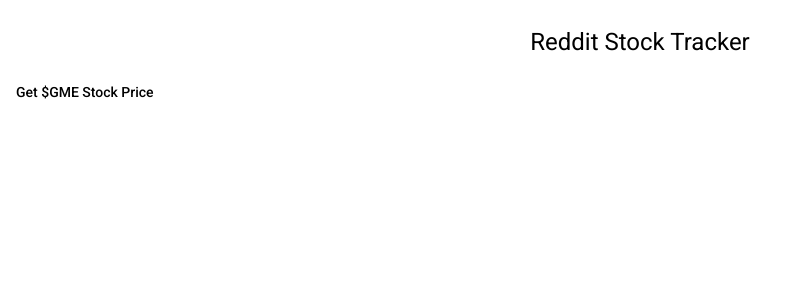
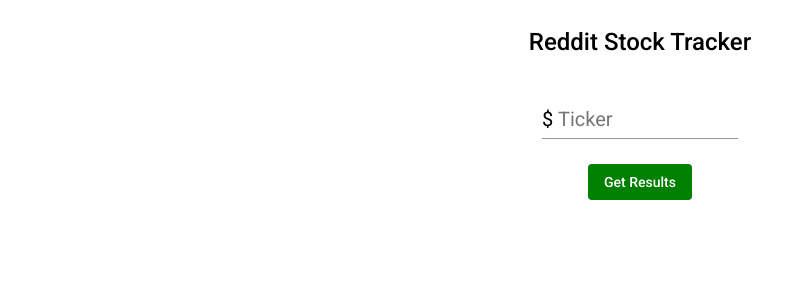
Before and after one commit to super-okay/reddit-stock-tracker, an Angular app in the folder frontend/rst-frontend/: page / in a window 1280 px wide. Shown: the top 300 px of the page, without its empty margins (0-798 px from the left). Built offline with nearby package versions, Linux system fonts and the light colour scheme.

Commit message:
set up initial page, can send POST request to flask

```diff
--- a/frontend/rst-frontend/src/app/home-page/home-page.component.html
+++ b/frontend/rst-frontend/src/app/home-page/home-page.component.html
@@ -1,4 +1,14 @@
 <div class="main-container">
     <h1 class="main-header">Reddit Stock Tracker</h1>
-    <button mat-button (click)="getStockPrice()">Get $GME Stock Price</button>
+
+    <div class="ticker-container">
+        <div>
+            <mat-form-field class="ticker-input">
+                <mat-label>Ticker</mat-label>
+                <input matInput placeholder="Ex. GME" [(ngModel)]="selectedTicker">
+                <span matPrefix>$&nbsp;</span>
+            </mat-form-field>
+        </div>
+        <button mat-button class="submit-button" (click)="getStockPrice(selectedTicker)">Get Results</button>
+    </div>
 </div>
--- a/frontend/rst-frontend/src/app/home-page/home-page.component.scss
+++ b/frontend/rst-frontend/src/app/home-page/home-page.component.scss
@@ -4,4 +4,21 @@
 
 .main-header {
     text-align: center;
+    font-weight: 500;
+    margin-bottom: 2%;
 }
+
+.ticker-container {
+    margin: auto;
+    // width: 100%;
+    text-align: center;
+}
+
+mat-form-field.ticker-input {
+    font-size: 20px;
+  }
+
+.submit-button {
+    background-color: green;
+    color: white;
+}
--- a/frontend/rst-frontend/src/app/home-page/home-page.component.ts
+++ b/frontend/rst-frontend/src/app/home-page/home-page.component.ts
@@ -8,16 +8,18 @@
 })
 export class HomePageComponent implements OnInit {
 
+  selectedTicker:string = "";
+
   constructor(private apiService:ApiService) { }
 
   ngOnInit(): void {
   }
 
   // gets stock price
-  getStockPrice() {
-    this.apiService.getStockPrice("GME").subscribe(
+  getStockPrice(selectedTicker:string) {
+    this.apiService.getStockPrice(selectedTicker).subscribe(
       (data:any) => {
-        window.alert(data);
+        window.alert(data.ticker);
       },
       (error:any) => {
         console.log("Error getting stock price: " + error);
```
Also changed, not shown: frontend/rst-frontend/src/app/app.module.ts (+7 -1 lines), 2 other files (tests, documents, lock files or other folders).
